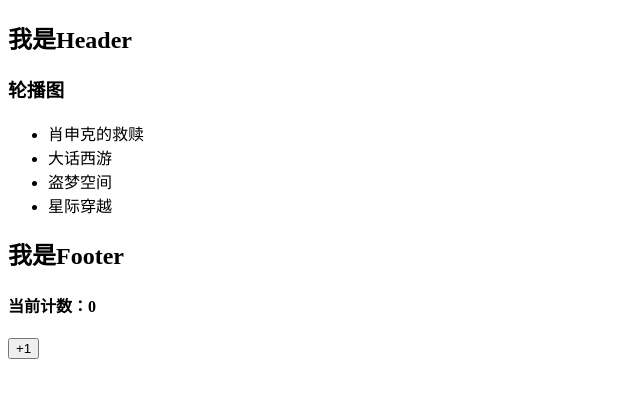
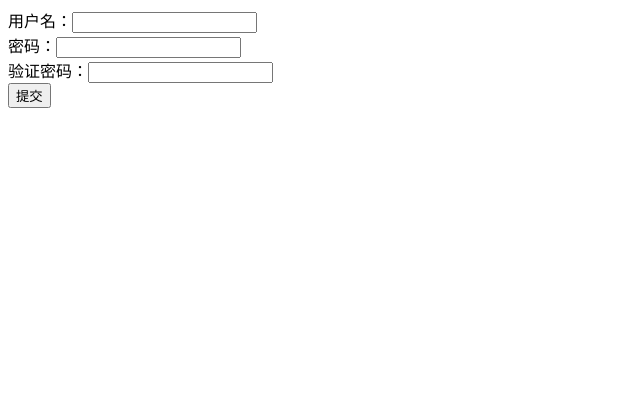
Before and after one commit to zhangjunpu/react_learn, a React (Create React App) app: page / in a window 1280 px wide. Shown: the top 398 px of the page, without its empty margins (0-640 px from the left). Built offline with nearby package versions, Linux system fonts and the light colour scheme.

Commit message:
add 受控组件

```diff
--- /dev/null
+++ b/src/04_受控非受控组件/02_form_input.js
@@ -0,0 +1,68 @@
+import React, { PureComponent } from 'react';
+
+export default class App extends PureComponent {
+    constructor(props) {
+        super(props);
+        this.state = {
+            username: "",
+            password: "",
+            valid: ""
+        }
+    }
+    render() {
+        return (
+            <div>
+                <form onSubmit={e => this.submitInfo(e)}>
+                    <div>
+                        <label htmlFor="username">
+                            用户名：
+                        <input
+                                type="text"
+                                id="username"
+                                name="username"
+                                value={this.state.username}
+                                onChange={e => this.handleChange(e)} />
+                        </label>
+                    </div>
+                    <div>
+                        <label htmlFor="password">
+                            密码：
+                        <input
+                                type="text"
+                                id="password"
+                                name="password"
+                                value={this.state.password}
+                                onChange={e => this.handleChange(e)} />
+                        </label>
+                    </div>
+                    <div>
+                        <label htmlFor="valid">
+                            验证密码：
+                        <input
+                                type="text"
+                                id="valid"
+                                name="valid"
+                                value={this.state.valid}
+                                onChange={e => this.handleChange(e)} />
+                        </label>
+                    </div>
+                    <div>
+                        <input type="submit" value="提交" />
+                    </div>
+                </form>
+            </div>
+        )
+    }
+
+    handleChange(event) {
+        this.setState({
+            [event.target.name]: event.target.value
+        });
+    }
+
+    submitInfo(event) {
+        event.preventDefault();
+        const { username, password, valid } = this.state;
+        console.log(username, password, valid);
+    }
+}
--- a/src/index.js
+++ b/src/index.js
@@ -14,6 +14,9 @@
 // import App from "./03_setState/01_setState_异步";
 // import App from "./03_setState/02_setState_同步";
 // import App from "./03_setState/03_setState合并";
-import App from "./03_setState/04_pureComponent_memo";
+// import App from "./03_setState/04_pureComponent_memo";
+
+// import App from "./04_受控非受控组件/01_ref的使用";
+import App from "./04_受控非受控组件/02_form_input";
 
 ReactDOM.render(<App />, document.getElementById('root'));
```
Also changed, not shown: src/04_受控非受控组件/01_ref的使用.js (added, +66 -0 lines), src/04_受控非受控组件/import React, { PureComponent } from 're.js (added, +40 -0 lines).
